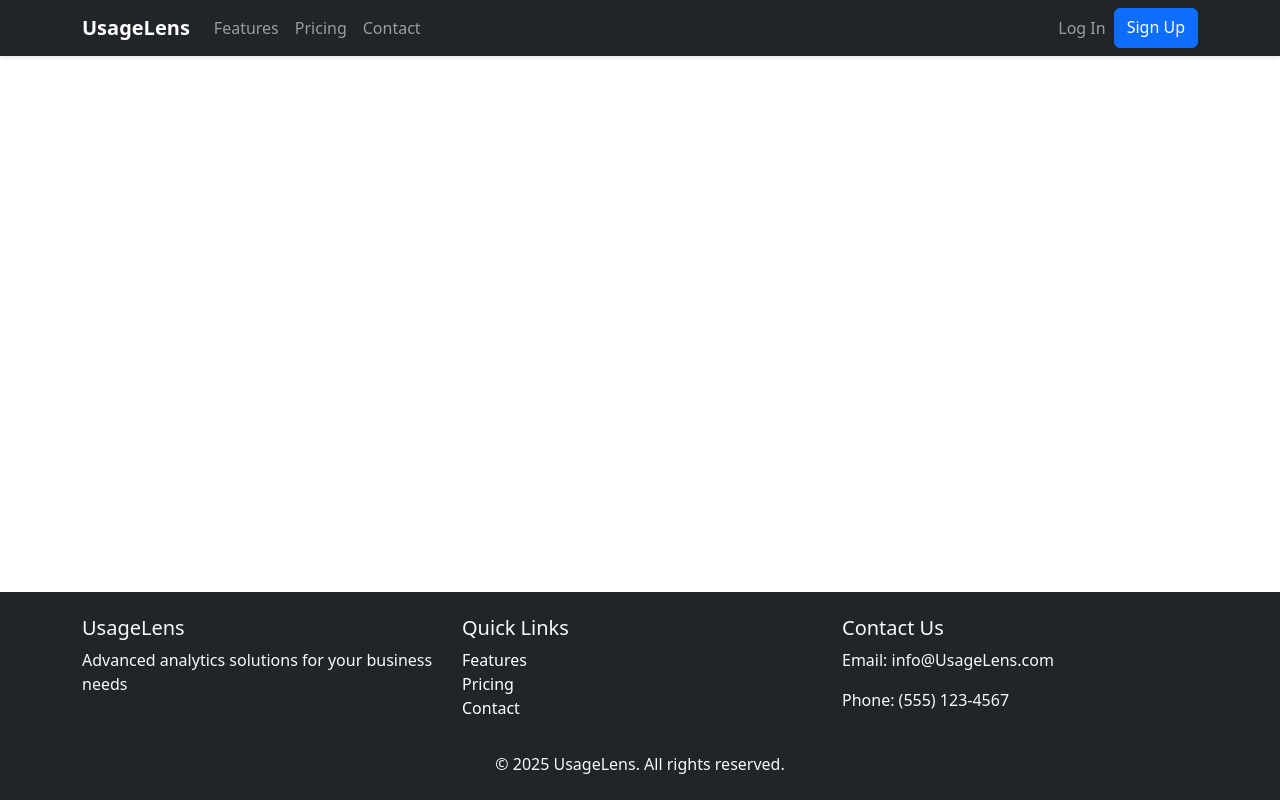
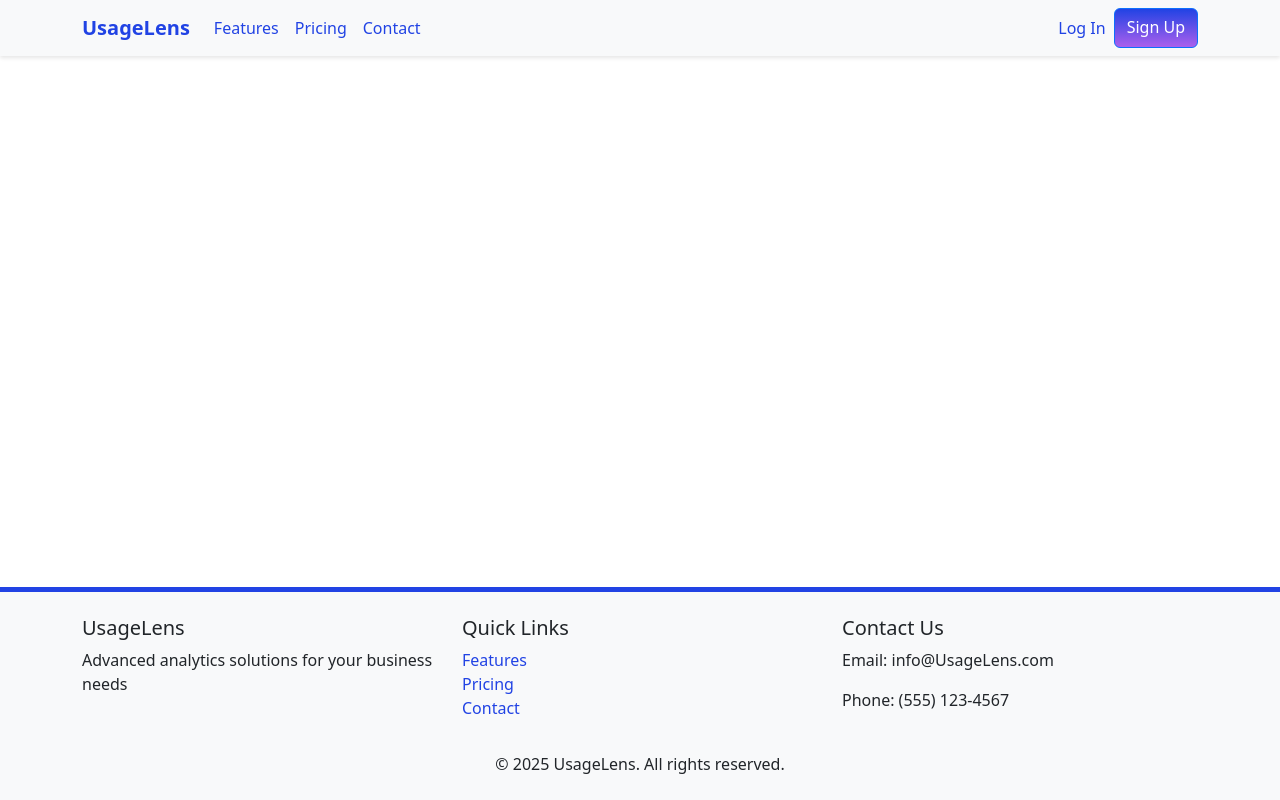
Before and after one commit to AmenKaabachi/user-analytics, a React (Vite) app: page /#/login in a window 1280 px wide. Built offline with nearby package versions, Linux system fonts and the light colour scheme.

Commit message:
Update Footer and Navbar styles, enhance HomePage layout, and implement gradient backgrounds

```diff
--- a/src/components/Footer/Footer.css
+++ b/src/components/Footer/Footer.css
@@ -1,12 +1,16 @@
 .footer {
+  background-color: #f8f9fa; /* Slightly darker shade of white */
+  color: rgb(33, 67, 228); /* Update text color */
   margin-top: auto;
+  border-top: 5px solid; /* Add border */
+  border-image: var(--linearPrimaryAccent) 1; /* Use gradient for border */
 }
 
 .footer a {
-  color: #fff;
+  color: rgb(33, 67, 228); /* Update link color */
   text-decoration: none;
 }
 
 .footer a:hover {
-  color: #0d6efd;
+  color: rgb(171, 95, 236); /* Update hover link color */
 }
--- a/src/components/Footer/Footer.jsx
+++ b/src/components/Footer/Footer.jsx
@@ -3,7 +3,7 @@ import './Footer.css'
 
 function Footer() {
   return (
-    <footer className="footer bg-dark text-light py-4">
+    <footer id="footer" className="footer bg-light text-dark py-4"> {/* Add id to footer */}
       <Container>
         <Row>
           <Col md={4}>
@@ -15,7 +15,7 @@ function Footer() {
             <ul className="list-unstyled">
               <li><a href="#features">Features</a></li>
               <li><a href="#pricing">Pricing</a></li>
-              <li><a href="#contact">Contact</a></li>
+              <li><a href="#footer">Contact</a></li>
             </ul>
           </Col>
           <Col md={4}>
--- a/src/components/Navbar/Navbar.css
+++ b/src/components/Navbar/Navbar.css
@@ -1,8 +1,26 @@
 .navbar {
   box-shadow: 0 2px 4px rgba(0,0,0,0.1);
+  background-color: white; /* White background */
 }
 
 .navbar-brand {
   font-weight: 700;
   font-size: 1.5rem;
 }
+
+.navbar-brand, .nav-link {
+  color: rgb(33, 67, 228) !important; /* Update text color */
+}
+
+.nav-link:hover {
+  color: rgb(171, 95, 236) !important; /* Update hover text color */
+}
+
+.btn-primary {
+  background: var(--linearPrimaryAccent) !important; /* Use gradient background */
+  border: none; /* Remove border */
+}
+
+.btn-primary:hover {
+  background: var(--linearSecondaryAccent) !important; /* Use gradient background on hover */
+}
--- a/src/components/Navbar/Navbar.jsx
+++ b/src/components/Navbar/Navbar.jsx
@@ -4,15 +4,15 @@ import './Navbar.css'
 
 function Navbar() {
   return (
-    <BsNavbar bg="dark" variant="dark" expand="lg" fixed="top">
+    <BsNavbar bg="light" variant="dark" expand="lg" fixed="top">
       <Container>
-        <BsNavbar.Brand as={Link} to="/">UsageLens</BsNavbar.Brand>
+        <BsNavbar.Brand as={Link} to="/analytics">UsageLens</BsNavbar.Brand>
         <BsNavbar.Toggle />
         <BsNavbar.Collapse>
           <Nav className="me-auto">
             <Nav.Link href="#features">Features</Nav.Link>
             <Nav.Link href="#pricing">Pricing</Nav.Link>
-            <Nav.Link href="#contact">Contact</Nav.Link>
+            <Nav.Link href="#footer">Contact</Nav.Link> {/* Update href to lead to footer */}
           </Nav>
           <Nav>
             <Link to="/login" className="nav-link">Log In</Link>
--- a/src/pages/Home/HomePage.css
+++ b/src/pages/Home/HomePage.css
@@ -1,33 +1,60 @@
+:root {
+  --linearPrimarySecondary: linear-gradient(rgb(33, 67, 228), rgb(172, 139, 241));
+  --linearPrimaryAccent: linear-gradient(rgb(33, 67, 228), rgb(171, 95, 236));
+  --linearSecondaryAccent: linear-gradient(rgb(172, 139, 241), rgb(171, 95, 236));
+  --radialPrimarySecondary: radial-gradient(rgb(33, 67, 228), rgb(172, 139, 241));
+  --radialPrimaryAccent: radial-gradient(rgb(33, 67, 228), rgb(171, 95, 236));
+  --radialSecondaryAccent: radial-gradient(rgb(172, 139, 241), rgb(171, 95, 236));
+}
+
 .home-page {
   padding-top: 56px;
 }
 
 .hero {
-  /*background: linear-gradient(135deg, #6c5ce7 0%, #00bcd4 100%);*/
-background: linear-gradient(135deg, #6c5ce7 0%, #006dd4 100%);
+  position: relative; /* Ensure the hero section is positioned relative */
+  background: var(--linearPrimarySecondary);
   color: white;
   min-height: 100vh;
   display: flex;
   align-items: center;
-  width: 100%;
+  justify-content: center;
+  text-align: center;
   padding: 0;
+  padding-top: 100px; /* Add more space from the top */
+}
+
+.hero-wave {
+  display: none; /* Remove the wave */
+}
+
+.hero > .container {
+  position: relative;
+  z-index: 2; /* Ensure the content is above the wave */
 }
 
 .hero h1 {
   font-size: 4rem; /* Increase font size */
   font-weight: 700;
-  margin-bottom: 1.5rem;
+  margin-bottom: 2rem; /* Add more space below the h1 */
+  color: white; /* Ensure text color stays white */
+}
+
+.hero h1 .highlight {
+  color: rgb(171, 95, 236); /* Darker and closer to purple */
 }
 
 .hero-button {
   max-width: 200px; /* Limit the maximum width */
   width: auto; /* Let the button adjust to content size */
   display: inline-block; /* Prevent full-width behavior */
+  margin-top: 2rem; /* Add more space above the button */
 }
-
 
 .hero p.lead {
   font-size: 1.5rem; /* Increase font size */
+  color: white; /* Ensure text color stays white */
+  margin-bottom: 2rem; /* Add more space below the paragraph */
 }
 
 .dashboard-container {
@@ -44,9 +71,13 @@ background: linear-gradient(135deg, #6c5ce7 0%, #006dd4 100%);
 }
 
 .dashboard-image {
-  max-width: 100%; /* Allow the image to scale responsively */
+  max-width: 70%; /* Make the image slightly smaller */
   height: auto; /* Maintain aspect ratio */
   display: block; /* Ensure the image is a block element */
+  border: 5px solid var(--linearPrimaryAccent); /* Add themed border */
+  border-radius: 10px; /* Add rounded corners */
+  margin-top: 3rem; /* Add more space above the image */
+  margin-bottom: 3rem; /* Add more space below the image */
 }
 
 .feature-card {
@@ -59,9 +90,13 @@ background: linear-gradient(135deg, #6c5ce7 0%, #006dd4 100%);
   transform: translateY(-10px);
 }
 
+.feature-card .card-body {
+  background-color: #e6e6fa; /* Lighter background color for cards on the left and right */
+}
+
 .feature-icon {
   font-size: 2.5rem;
-  color: #0d6efd;
+  color: rgb(171, 95, 236); /* Update icon color */
   margin-bottom: 1rem;
 }
 
@@ -75,8 +110,12 @@ background: linear-gradient(135deg, #6c5ce7 0%, #006dd4 100%);
   transform: translateY(-10px);
 }
 
+.pricing-card .card-body {
+  background-color: #e6e6fa; /* Lighter background color for cards on the left and right */
+}
+
 .pricing-card.featured {
-  border: 2px solid #0d6efd;
+  border: 2px solid rgb(171, 95, 236); /* Update border color */
   transform: scale(1.05);
 }
 
@@ -84,13 +123,19 @@ background: linear-gradient(135deg, #6c5ce7 0%, #006dd4 100%);
   transform: scale(1.05) translateY(-10px);
 }
 
+.pricing-card.featured .card-body {
+  border: 2px solid rgb(171, 95, 236); /* Lighter background color for the card in the middle */
+}
+
 .price {
   font-size: 2.5rem;
   font-weight: 700;
   margin: 1.5rem 0;
+  color: rgb(95, 33, 228); /* Update text color */
 }
 
 .price small {
   font-size: 1rem;
   font-weight: 400;
+  color: rgb(33, 67, 228); /* Update text color */
 }
--- a/src/pages/Home/HomePage.jsx
+++ b/src/pages/Home/HomePage.jsx
@@ -8,20 +8,13 @@ function HomePage() {
   return (
     <div className="home-page">
       <section className="hero">
-        <Container>
-          <Row className="dashboard-container align-items-center min-vh-100">
-            <Col md={6} className="text-md-left">
-              <h1>Transform Your Data into Insights</h1>
-              <p className="lead">
-                Powerful analytics tools to understand your users and grow your business
-              </p>
-              <NeonButton href="#features" className="btn btn-primary mx-auto hero-button">Get Started</NeonButton>
-
-            </Col>
-            <Col md={6} className="text-center">
-              <img src={analyticsDashboardImg} alt="Analytics Dashboard" className="dashboard-image img-fluid" />
-            </Col>
-          </Row>
+        <Container className="d-flex flex-column align-items-center justify-content-center text-center min-vh-100">
+          <h1>Uncover User <span className="highlight">Behavior</span> Through Data</h1>
+          <p className="lead">
+            Transform raw interactions into actionable insights that drive better product decisions.
+          </p>
+          <NeonButton href="#features" className="btn btn-primary mx-auto hero-button">Get Started</NeonButton>
+          <img src={analyticsDashboardImg} alt="Analytics Dashboard" className="dashboard-image img-fluid mt-4" />
         </Container>
       </section>
 
```
